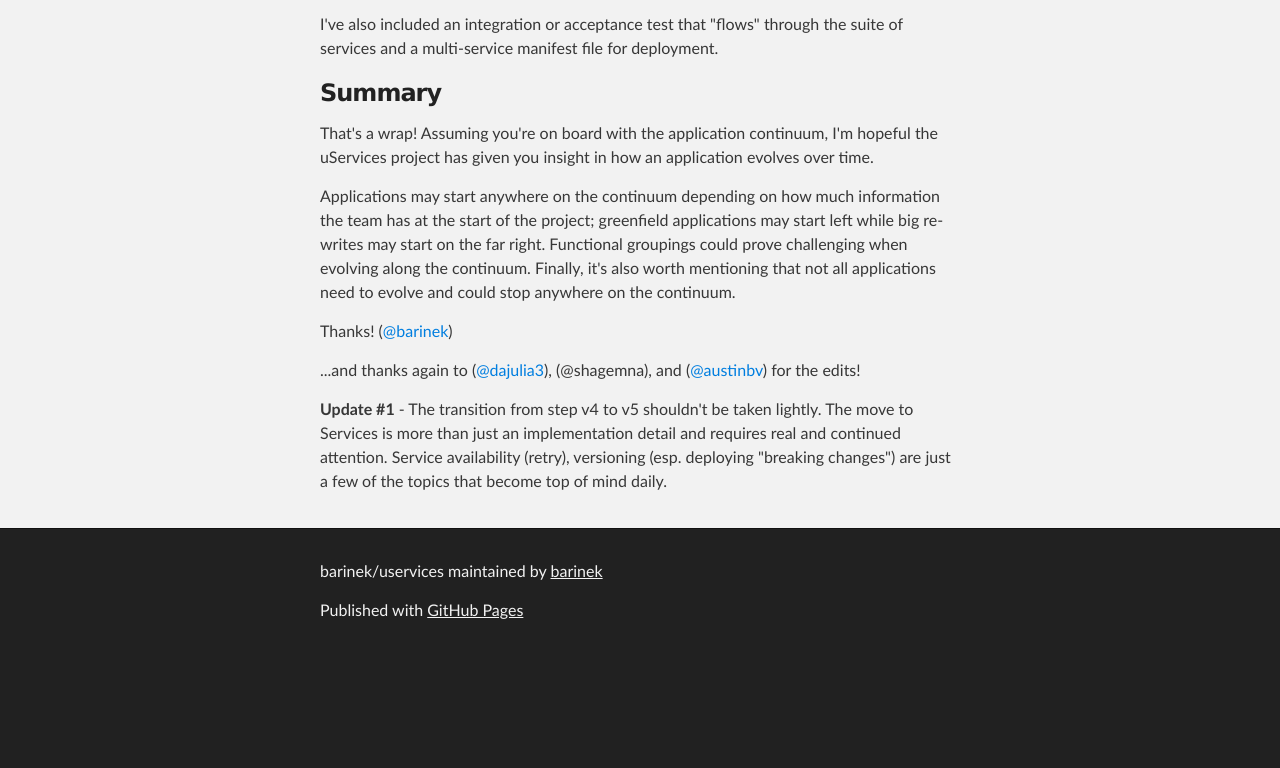
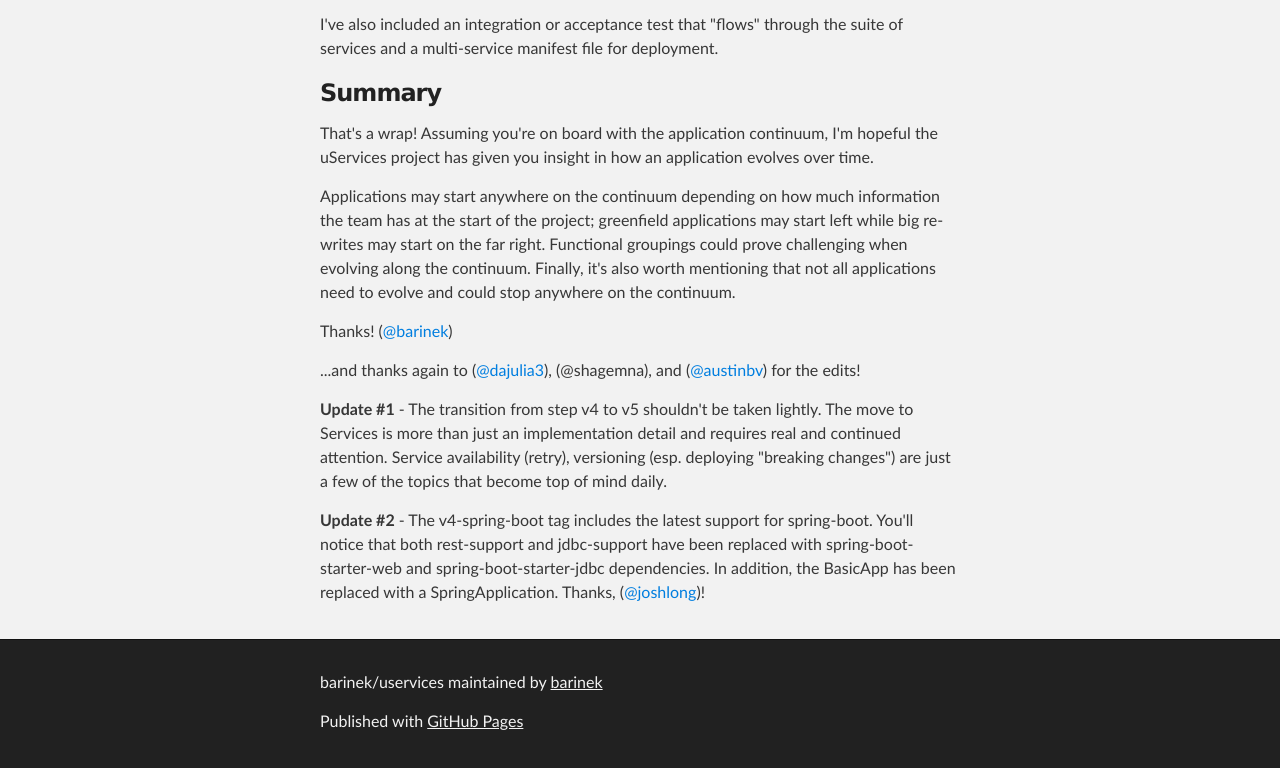
Before and after one commit to snicoll/uservices, a plain HTML site: page index.html in a window 1280 px wide. Shown: the part 3213-3981 px from the top of the page. Before the commit the page ends 3870 px from the top, so only its background shows below. Drawn offline with Linux system fonts and the light colour scheme.

Commit message:
Create gh-pages branch via GitHub

```diff
--- a/index.html
+++ b/index.html
@@ -128,6 +128,8 @@ v5              Services
 <p>...and thanks again to (<a href="https://github.com/dajulia3" class="user-mention">@dajulia3</a>), (@shagemna), and (<a href="https://github.com/austinbv" class="user-mention">@austinbv</a>) for the edits!</p>
 
 <p><strong>Update #1</strong> - The transition from step v4 to v5 shouldn't be taken lightly. The move to Services is more than just an implementation detail and requires real and continued attention. Service availability (retry), versioning (esp. deploying "breaking changes") are just a few of the topics that become top of mind daily.</p>
+
+<p><strong>Update #2</strong> - The v4-spring-boot tag includes the latest support for spring-boot. You'll notice that both rest-support and jdbc-support have been replaced with spring-boot-starter-web and spring-boot-starter-jdbc dependencies. In addition, the BasicApp has been replaced with a SpringApplication. Thanks, (<a href="https://github.com/joshlong" class="user-mention">@joshlong</a>)!</p>
       </section>
     </div>
 
```
Also changed, not shown: params.json (+1 -1 lines).
